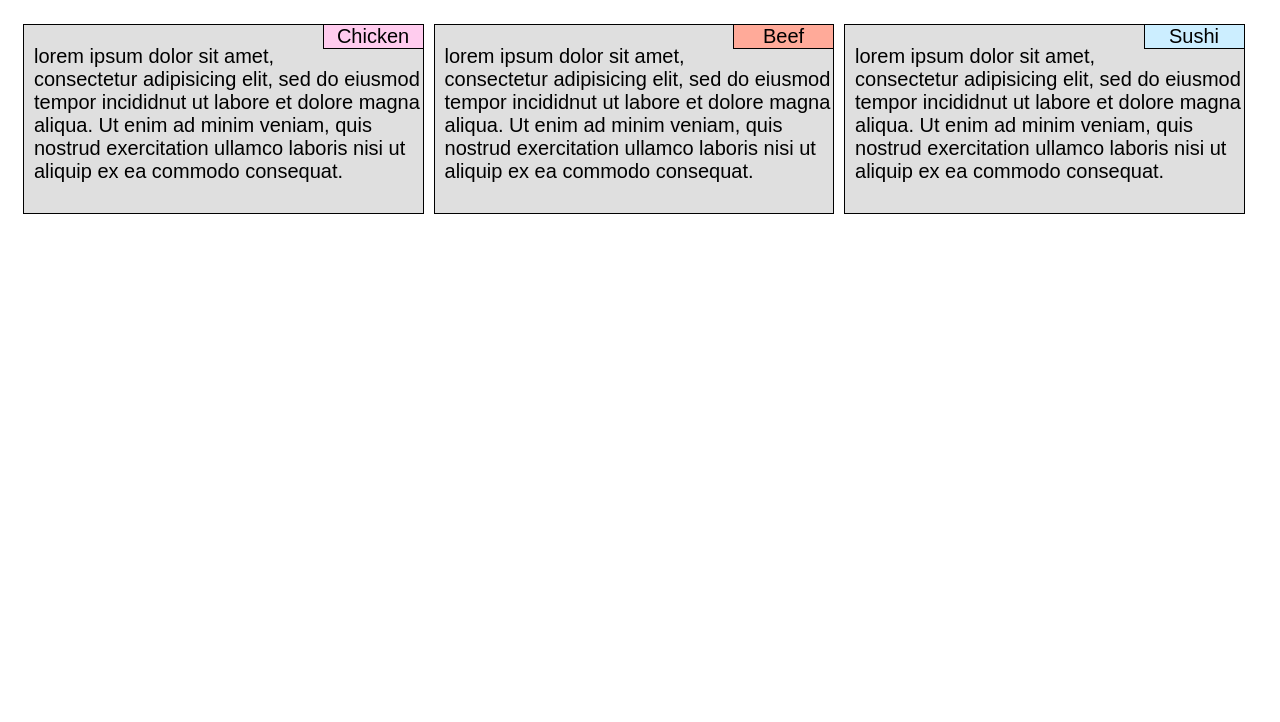
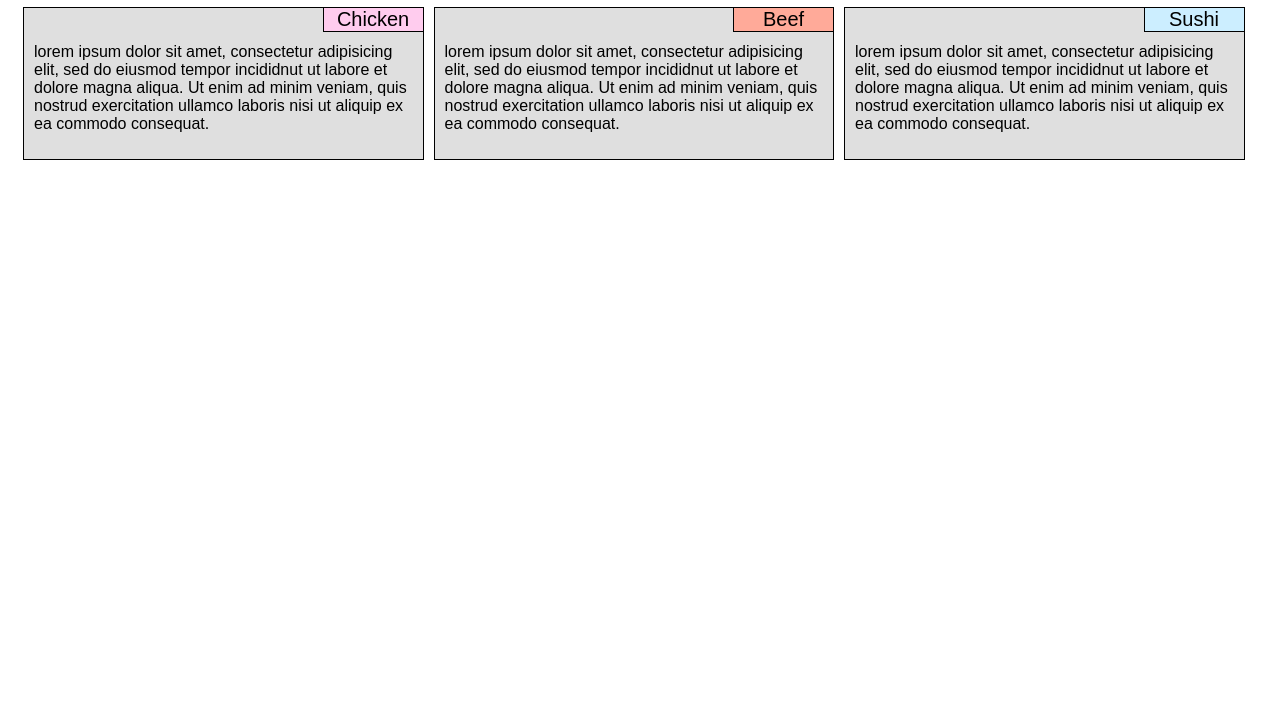
Before and after one commit to AnimishaDalal/coursera, a plain HTML site: page module2_solution/index.html in a window 1280 px wide. Shown: the part 78-800 px from the top of the page. Drawn offline with Linux system fonts and the light colour scheme; files that its build step writes are made by us from their sources.

Commit message:
few changes

```diff
--- a/module2_solution/css/stylesheet.css
+++ b/module2_solution/css/stylesheet.css
@@ -1,22 +1,24 @@
 *{
 	box-sizing: border-box;
 	padding: 0px;
-	position: relative;
 }
 body{
 	font-family: Arial, Helvetica, sans-serif;
-	font-size: 125%;
 }
 h1{
 	font-size: 175%;
 	text-align: center;
 }
+
 .row{
  width:100%;
  position: relative;
  padding: 10px;
 }
-
+.content{
+	margin-top:35px;
+	margin-right: 5px;
+}
 .grey-div{
 background-color: #dfdfdf;
 padding: 0px 0px 10px 10px;
@@ -39,6 +41,7 @@ border-width: 0px 0px 1px 1px;
 border-color: solid black;
 min-width: 100px;
 max-width: 250px;
+font-size: 125%;
 }
 
 #chicken{
@@ -72,10 +75,6 @@ width: 50%;
 #responsive{
 	width:100%;
 }
-#sushi{
-
-}
-
 }
 
 @media (max-width: 767px)
--- a/module2_solution/index.html
+++ b/module2_solution/index.html
@@ -12,21 +12,27 @@
 		<div class="grey-div">
 			<div class="menu" id="chicken"><span>Chicken</span>
 			</div>
-			<p>lorem ipsum dolor sit amet, consectetur adipisicing elit, sed do eiusmod tempor incididnut ut labore et dolore magna aliqua. Ut enim ad minim veniam, quis nostrud exercitation ullamco laboris nisi ut aliquip ex ea commodo consequat.</p>
+			<div class="content">
+				<p>lorem ipsum dolor sit amet, consectetur adipisicing elit, sed do eiusmod tempor incididnut ut labore et dolore magna aliqua. Ut enim ad minim veniam, quis nostrud exercitation ullamco laboris nisi ut aliquip ex ea commodo consequat.</p>
+			</div>
 		</div>
 	</div>
 	<div class="items">
 		<div class="grey-div">
 			<div class="menu" id="beef"><span>Beef</span>
 			</div>
-			<p>lorem ipsum dolor sit amet, consectetur adipisicing elit, sed do eiusmod tempor incididnut ut labore et dolore magna aliqua. Ut enim ad minim veniam, quis nostrud exercitation ullamco laboris nisi ut aliquip ex ea commodo consequat.</p>
+			<div class="content">
+				<p>lorem ipsum dolor sit amet, consectetur adipisicing elit, sed do eiusmod tempor incididnut ut labore et dolore magna aliqua. Ut enim ad minim veniam, quis nostrud exercitation ullamco laboris nisi ut aliquip ex ea commodo consequat.</p>
+			</div>
 		</div>
 	</div>
 	<div class="items" id="responsive">
 		<div class="grey-div">
 			<div class="menu" id="sushi"><span>Sushi</span>
 			</div>
-			<p>lorem ipsum dolor sit amet, consectetur adipisicing elit, sed do eiusmod tempor incididnut ut labore et dolore magna aliqua. Ut enim ad minim veniam, quis nostrud exercitation ullamco laboris nisi ut aliquip ex ea commodo consequat.</p>
+			<div class="content">
+				<p>lorem ipsum dolor sit amet, consectetur adipisicing elit, sed do eiusmod tempor incididnut ut labore et dolore magna aliqua. Ut enim ad minim veniam, quis nostrud exercitation ullamco laboris nisi ut aliquip ex ea commodo consequat.</p>
+			</div>
 		</div>
 	</div>
 </div>
```
